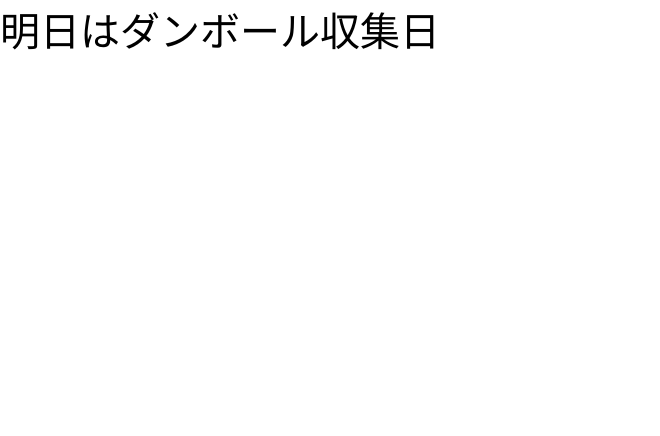
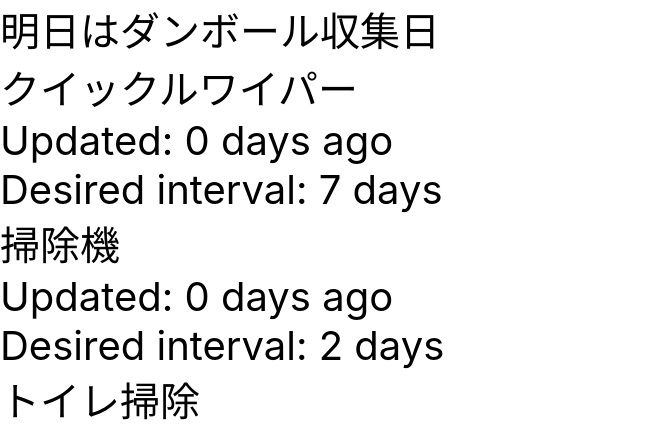
Before and after one commit to senbeiman/housework-todo-app, a React (Create React App) app: page / in a window 1280 px wide. Shown: the part 506-942 px from the top of the page, without its empty margins (0-660 px from the left). Before the commit the page ends 800 px from the top, so only its background shows below. Built offline with nearby package versions, Linux system fonts and the light colour scheme; no server answers; data requests are answered from the project's data file.

Commit message:
add json-server and periodical todos view

```diff
--- /dev/null
+++ b/db.json
@@ -0,0 +1,29 @@
+{
+  "periodical_todos": [
+    {
+      "name": "クイックルワイパー",
+      "last_updated_at": "2021-01-24 16:20:10",
+      "desired_interval_days": 7
+    },
+    {
+      "name": "掃除機",
+      "last_updated_at": "2021-01-24 11:00:00",
+      "desired_interval_days": 2
+    },
+    {
+      "name": "トイレ掃除",
+      "last_updated_at": "2021-01-08 15:39:14",
+      "desired_interval_days": 14
+    }
+  ],
+  "temporary_todos": [
+    {
+      "name": "ホワイトボード設置",
+      "deadline": "2021-01-25 00:00:00"
+    },
+    {
+      "name": "紹介状提出",
+      "deadline": "2021-02-06 15:00:00"
+    }
+  ]
+}
--- a/package.json
+++ b/package.json
@@ -13,6 +13,7 @@
     "axios": "^0.21.1",
     "date-fns": "^2.16.1",
     "dotenv": "^8.2.0",
+    "json-server": "^0.16.3",
     "react": "^17.0.1",
     "react-dom": "^17.0.1",
     "react-scripts": "4.0.1",
@@ -24,7 +25,8 @@
     "build": "react-scripts build",
     "test": "react-scripts test",
     "eject": "react-scripts eject",
-    "lint": "eslint './src/**/*.{ts,tsx}'"
+    "lint": "eslint './src/**/*.{ts,tsx}'",
+    "start:backend": "json-server --port 3001 --watch db.json"
   },
   "eslintConfig": {
     "extends": [
--- a/src/App.tsx
+++ b/src/App.tsx
@@ -1,5 +1,6 @@
 import React from 'react';
 import Clock from './components/Clock';
+import PeriodicalTodos from './components/PeriodicalTodos';
 import Trash from './components/Trash';
 import Weather from './components/Weather';
 
@@ -9,6 +10,7 @@
       <Clock />
       <Weather />
       <Trash />
+      <PeriodicalTodos />
     </div>
   )
 }
--- /dev/null
+++ b/src/components/PeriodicalTodos.tsx
@@ -0,0 +1,50 @@
+import React, { useState, useEffect } from 'react';
+import axios from 'axios';
+import { differenceInDays, parseJSON } from 'date-fns';
+
+interface TodoBackend {
+  name: string,
+  last_updated_at: string,
+  desired_interval_days: number
+}
+interface Todo {
+  name: string,
+  lastUpdatedAt: Date,
+  desiredIntervalDays: number
+}
+
+const PeriodicalTodos: React.FC = () => {
+  const [todos, setTodos] = useState<Todo[]>([]);
+
+  useEffect(() => {
+    const getPeriodicalTodos = async () => {
+      const { data } = await axios.get('http://localhost:3001/periodical_todos')
+      console.log(data)
+      setTodos(data.map((todo: TodoBackend)=> ({
+        name: todo.name,
+        lastUpdatedAt: parseJSON(todo.last_updated_at),
+        desiredIntervalDays: todo.desired_interval_days
+      })))
+    }
+    getPeriodicalTodos()
+  }, [])
+  return (
+    <div>
+      {todos.map(todo => (
+        <div key={todo.name}>
+          <div>
+            {todo.name}
+          </div>
+          <div>
+            Updated: {differenceInDays(new Date(), todo.lastUpdatedAt)} days ago
+          </div>
+          <div>
+            Desired interval: {todo.desiredIntervalDays} days
+          </div>
+        </div>
+      ))}
+    </div>
+  )
+}
+
+export default PeriodicalTodos;
```
Also changed, not shown: 1 other file (tests, documents, lock files or other folders).
